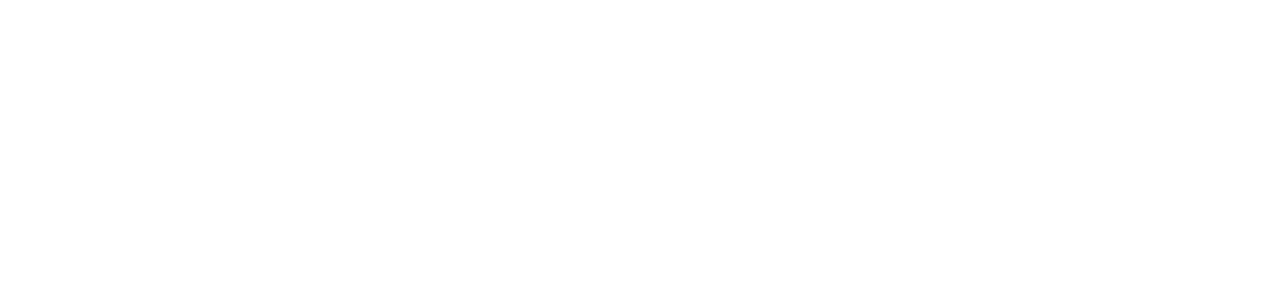
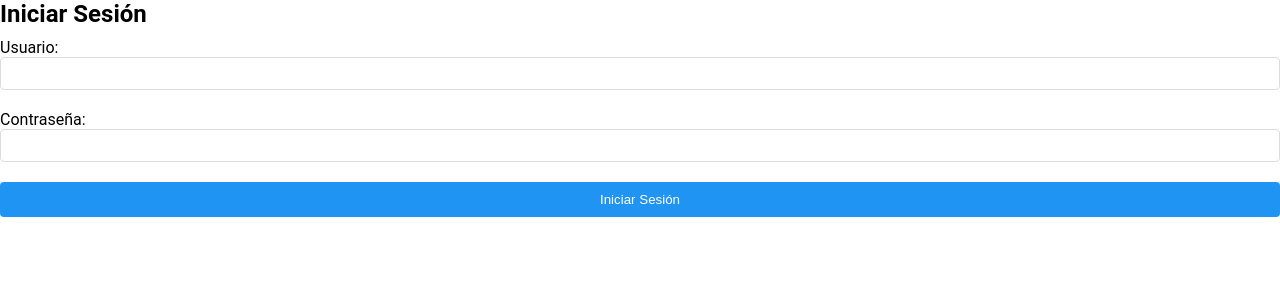
Before and after one commit to crescowboy/E-commerce, a React (Create React App) app: page /login in a window 1280 px wide. Before the commit this address had no page. Shown: the top 300 px of the page. Built offline with nearby package versions, Linux system fonts and the light colour scheme.

Commit message:
Add Login Page

```diff
--- a/src/App.js
+++ b/src/App.js
@@ -6,6 +6,7 @@
 import Provider from "./Context/Provider";
 import ProductCard from "./Pages/ProductCard";
 import DetalleProductoPage from "./Pages/DetalleProductoPage";
+import LoginPage from "./Pages/LoginPage";
 
 
 function App() {
@@ -18,6 +19,7 @@
       <Route path='/carrito' element={<CarritoPage></CarritoPage>}></Route>
       <Route path='/pago' element={<PagoPage></PagoPage>}></Route>
       <Route path='detalleProducto' element={<DetalleProductoPage></DetalleProductoPage>}></Route>
+      <Route path='/login' element={<LoginPage></LoginPage>}></Route>
     </Routes>
     </Provider>
     </>
--- /dev/null
+++ b/src/Pages/LoginPage.jsx
@@ -0,0 +1,42 @@
+// LoginPage.js
+import React, { useState } from 'react';
+
+const LoginPage = ({ onLogin }) => {
+  const [username, setUsername] = useState('');
+  const [password, setPassword] = useState('');
+
+  const handleLogin = () => {
+    // Realiza la lógica de autenticación en tu servidor
+    // y llama a la función `onLogin` si la autenticación es exitosa
+    onLogin(username);
+  };
+
+  return (
+    <div>
+      <h2>Iniciar Sesión</h2>
+      <form>
+        <label>
+          Usuario:
+          <input
+            type="text"
+            value={username}
+            onChange={(e) => setUsername(e.target.value)}
+          />
+        </label>
+        <label>
+          Contraseña:
+          <input
+            type="password"
+            value={password}
+            onChange={(e) => setPassword(e.target.value)}
+          />
+        </label>
+        <button type="button" onClick={handleLogin}>
+          Iniciar Sesión
+        </button>
+      </form>
+    </div>
+  );
+};
+
+export default LoginPage;
```
